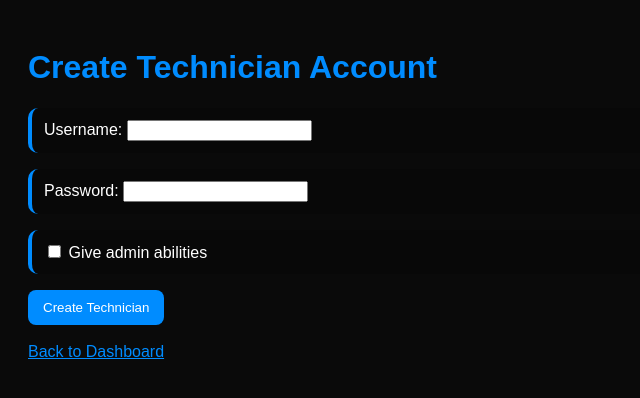
After one commit to leeroys99/Repair-tracker, a Flask app: page /create-technician in a window 1280 px wide. The commit adds this page. Shown: the top 398 px of the page, without its empty margins (0-640 px from the left). Run offline with Flask 3, Linux system fonts and the light colour scheme; the visitor is signed in with stand-in values (Sample User, id 1).

Commit message:
6/22 implemented template inheritance and added technician accounts and admin permissions
Added more spacing to comments to better identify.

```diff
--- a/app.py
+++ b/app.py
@@ -5,25 +5,35 @@ import os
 
 app = Flask(__name__)
 
+
+# =========================
 #CUSTOMER PHOTO#
+# =========================
 UPLOAD_FOLDER = "static/uploads"
 app.config["UPLOAD_FOLDER"] = UPLOAD_FOLDER
 
 app.secret_key = "temorary_secret_key"
 
+
+# =========================
 #LOGIN TIME#
+# =========================
 app.permanent_session_lifetime = timedelta(minutes=60)
 
 print("Current Folder:", os.getcwd())
 
 
+# =========================
 #URL#
+# =========================
 @app.route("/")
 def home():
     return render_template("home.html")
 
 
+# =========================
 #TICKET ROUTE#
+# =========================
 @app.route("/tickets")
 def tickets():
     if "logged_in" not in session:
@@ -33,10 +43,13 @@ def tickets():
     conn.row_factory = sqlite3.Row
     tickets = conn.execute("SELECT * FROM tickets").fetchall()
     quote_requests = conn.execute("SELECT * FROM quote_requests").fetchall()
+
+
+# =========================
+#TICKET STATS#
+# =========================
     active_ticket_count = conn.execute(
         "SELECT COUNT(*) FROM tickets"
-
-#TICKET STATS#
 ).fetchone()[0]
 
     needs_diagnostics_count = conn.execute(
@@ -69,7 +82,9 @@ def tickets():
     )
 
 
+# =========================
 #SEARCHTICKET#
+# =========================
 @app.route("/dashboard")
 def dashboard():
     search = request.args.get("search", "")
@@ -102,7 +117,9 @@ def dashboard():
     return render_template("dashboard.html", tickets=tickets, quote_requests=quote_requests, search=search)
 
 
+# =========================
 #TICKETTABLE#
+# =========================
 @app.route("/create", methods=["GET", "POST"])
 def create():
     if request.method == "POST":
@@ -158,7 +175,9 @@ def create():
     return render_template("create.html")
 
 
+# =========================
 #TICKETID#
+# =========================
 @app.route("/ticket/<int:ticket_id>")
 def ticket_detail(ticket_id):
 	connection = sqlite3.connect("tickets.db")
@@ -174,7 +193,9 @@ def ticket_detail(ticket_id):
 	return render_template("ticket.html", ticket=ticket)
 
 
+# =========================
 #TECH:EDIT TICKET#
+# =========================
 @app.route("/ticket/<int:ticket_id>/edit", methods=["GET", "POST"])
 def edit_ticket(ticket_id):
     connection = sqlite3.connect("tickets.db")
@@ -226,7 +247,9 @@ def edit_ticket(ticket_id):
     return render_template("edit.html", ticket=ticket)
 
 
+# =========================
 #DELETE BUTTON#
+# =========================
 @app.route("/ticket/<int:ticket_id>/delete", methods=["POST"])
 def delete_ticket(ticket_id):
     connection = sqlite3.connect("tickets.db")
@@ -240,7 +263,9 @@ def delete_ticket(ticket_id):
     return redirect("/dashboard")
 
 
+# =========================
 #PRINT BUTTON#
+# =========================
 @app.route("/ticket/<int:ticket_id>/print")
 def print_ticket(ticket_id):
     connection = sqlite3.connect("tickets.db")
@@ -255,7 +280,9 @@ def print_ticket(ticket_id):
     return render_template("print.html", ticket=ticket)
 
 
+# =========================
 #CUSTOMER QUOTE/TICKET REQUEST#
+# =========================
 @app.route("/quote-request", methods=["POST"])
 def quote_request():
     customer_name = request.form["customer_name"]
@@ -307,7 +334,9 @@ def quote_request():
     """
 
 
+# =========================
 #CUSTOMER STATUS CHECK#
+# =========================
 @app.route("/status-lookup", methods=["POST"])
 def status_lookup():
     ticket_id = request.form["ticket_id"]
@@ -331,7 +360,9 @@ def status_lookup():
     return render_template("status_result.html", ticket=ticket)
 
 
+# =========================
 #QUOTE TABLE#
+# =========================
 @app.route("/quote/<int:quote_id>")
 def quote_detail(quote_id):
     connection = sqlite3.connect("tickets.db")
@@ -346,7 +377,9 @@ def quote_detail(quote_id):
     return render_template("quote.html", quote=quote)
 
 
+# =========================
 #QUOTE TO TICKET#
+# =========================
 @app.route("/convert-quote/<int:quote_id>", methods=["POST"])
 def convert_quote(quote_id):
 
@@ -388,7 +421,9 @@ def convert_quote(quote_id):
     return redirect("/dashboard")
 
 
+# =========================
 #INVENTORY#
+# =========================
 @app.route("/inventory")
 def inventory():
     connection = sqlite3.connect("tickets.db")
@@ -403,7 +438,9 @@ def inventory():
     return render_template("inventory.html", inventory_items=inventory_items)
 
 
+# =========================
 #INVENTORY ADD#
+# =========================
 @app.route("/add-inventory", methods=["POST"])
 def add_inventory():
 
@@ -430,7 +467,9 @@ def add_inventory():
     return redirect("/inventory")
 
 
+# =========================
 #INVENTORY UPDATE#
+# =========================
 @app.route("/update-inventory/<int:item_id>", methods=["POST"])
 def update_inventory(item_id):
     quantity = int(request.form["quantity"])
@@ -453,7 +492,9 @@ def update_inventory(item_id):
     return redirect("/inventory")
 
 
+# =========================
 #DELETE INVENTORY#
+# =========================
 @app.route("/delete-inventory/<int:item_id>", methods=["POST"])
 def delete_inventory(item_id):
     connection = sqlite3.connect("tickets.db")
@@ -467,7 +508,9 @@ def delete_inventory(item_id):
     return redirect("/inventory")
 
 
+# =========================
 #LOGIN ROUTE AND PW#
+# =========================
 @app.route("/login", methods=["GET", "POST"])
 def login():
     if session.get("logged_in"):
@@ -477,9 +520,22 @@ def login():
         username = request.form["username"]
         password = request.form["password"]
 
-        if username == "admin" and password == "password123":
+        conn = sqlite3.connect("tickets.db")
+        conn.row_factory = sqlite3.Row
+
+        technician = conn.execute(
+            "SELECT * FROM technicians WHERE username = ? AND password = ?",
+            (username, password)
+        ).fetchone()
+
+        conn.close()
+
+        if technician:
             session.permanent = True
             session["logged_in"] = True
+            session["username"] = technician["username"]
+            session["role"] = technician["role"]
+
             return redirect("/tickets")
         else:
             return render_template("login.html", error="Invalid username or password")
@@ -487,12 +543,46 @@ def login():
     return render_template("login.html")
 
 
+# =========================
 #LOGOUT ROUTE#
+# =========================
 @app.route("/logout")
 def logout():
     session.clear()
     return redirect("/login")
 
 
+# =========================
+#CREATE TECHNICIAN#
+# =========================
+@app.route("/create-technician", methods=["GET", "POST"])
+def create_technician():
+    if "logged_in" not in session:
+        return redirect("/login")
+
+    if session.get("role") != "admin":
+        return redirect("/tickets")
+
+    if request.method == "POST":
+        username = request.form["username"]
+        password = request.form["password"]
+        role = "admin" if request.form.get("is_admin") else "tech"
+
+        conn = sqlite3.connect("tickets.db")
+        cursor = conn.cursor()
+
+        cursor.execute("""
+            INSERT INTO technicians (username, password, role)
+            VALUES (?, ?, ?)
+        """, (username, password, role))
+
+        conn.commit()
+        conn.close()
+
+        return redirect("/tickets")
+
+    return render_template("create_technician.html")
+
+
 if __name__ == "__main__":
 	app.run(debug=True)
--- /dev/null
+++ b/templates/base.html
@@ -0,0 +1,14 @@
+<!DOCTYPE html>
+<html>
+<head>
+    <title>Leeroy's Repair</title>
+    <link rel="stylesheet" href="{{ url_for('static', filename='style.css') }}">
+</head>
+
+<body>
+
+{% block content %}
+{% endblock %}
+
+</body>
+</html>
--- /dev/null
+++ b/templates/create_technician.html
@@ -0,0 +1,26 @@
+{% extends "base.html" %}
+
+{% block content %}
+
+<h1>Create Technician Account</h1>
+
+<form method="POST" action="/create-technician">
+    <p>Username: <input type="text" name="username" required></p>
+
+    <p>Password: <input type="password" name="password" required></p>
+
+    <p>
+        <label>
+            <input type="checkbox" name="is_admin">
+            Give admin abilities
+        </label>
+    </p>
+
+    <button type="submit">Create Technician</button>
+</form>
+
+<br>
+
+<a href="/tickets">Back to Dashboard</a>
+
+{% endblock %}
```
Also changed, not shown: database.py (+12 -0 lines), templates/dashboard.html (+8 -2 lines), templates/home.html (+3 -12 lines), templates/login.html (+3 -9 lines), templates/status_result.html (+3 -9 lines).
